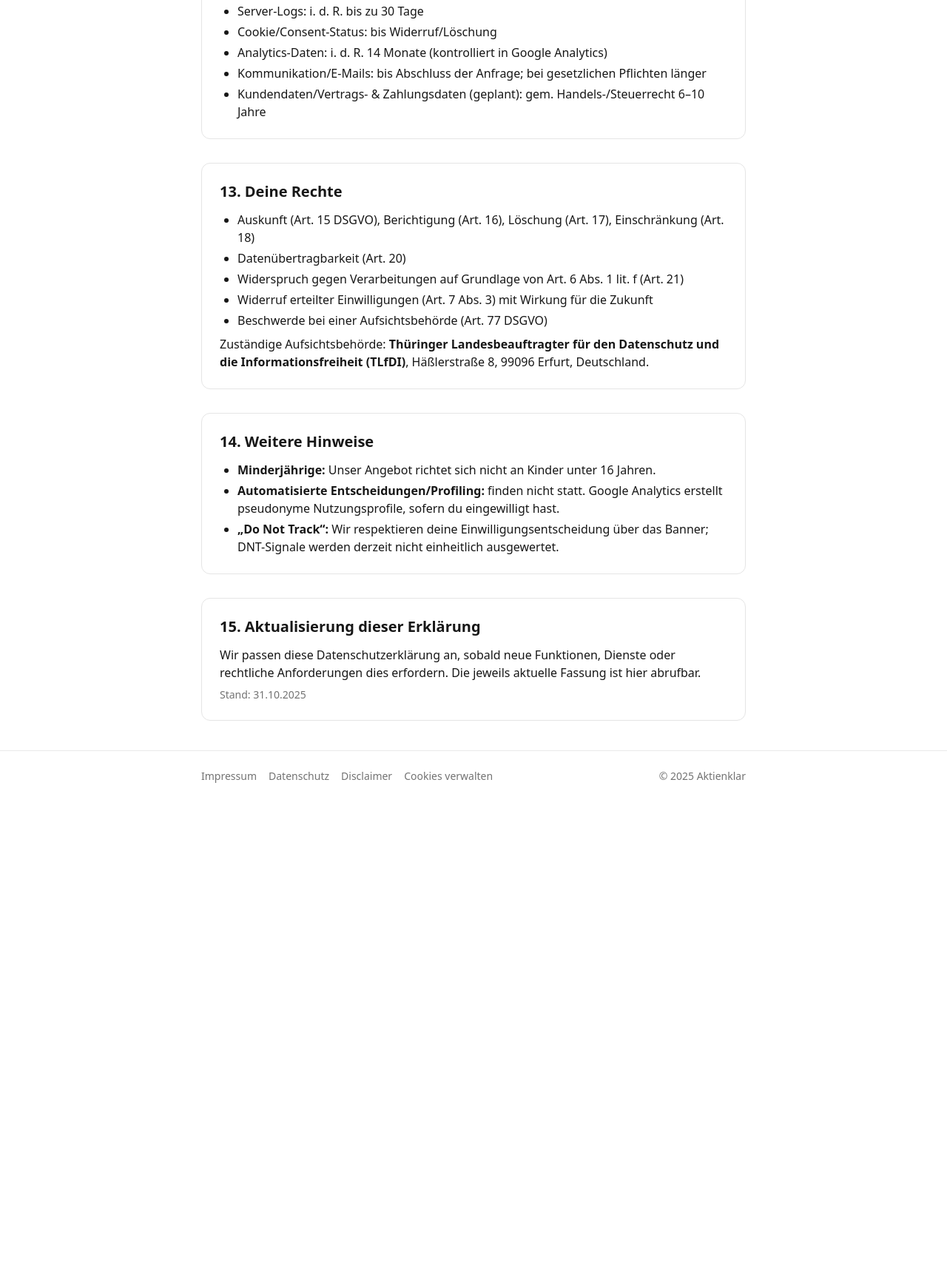
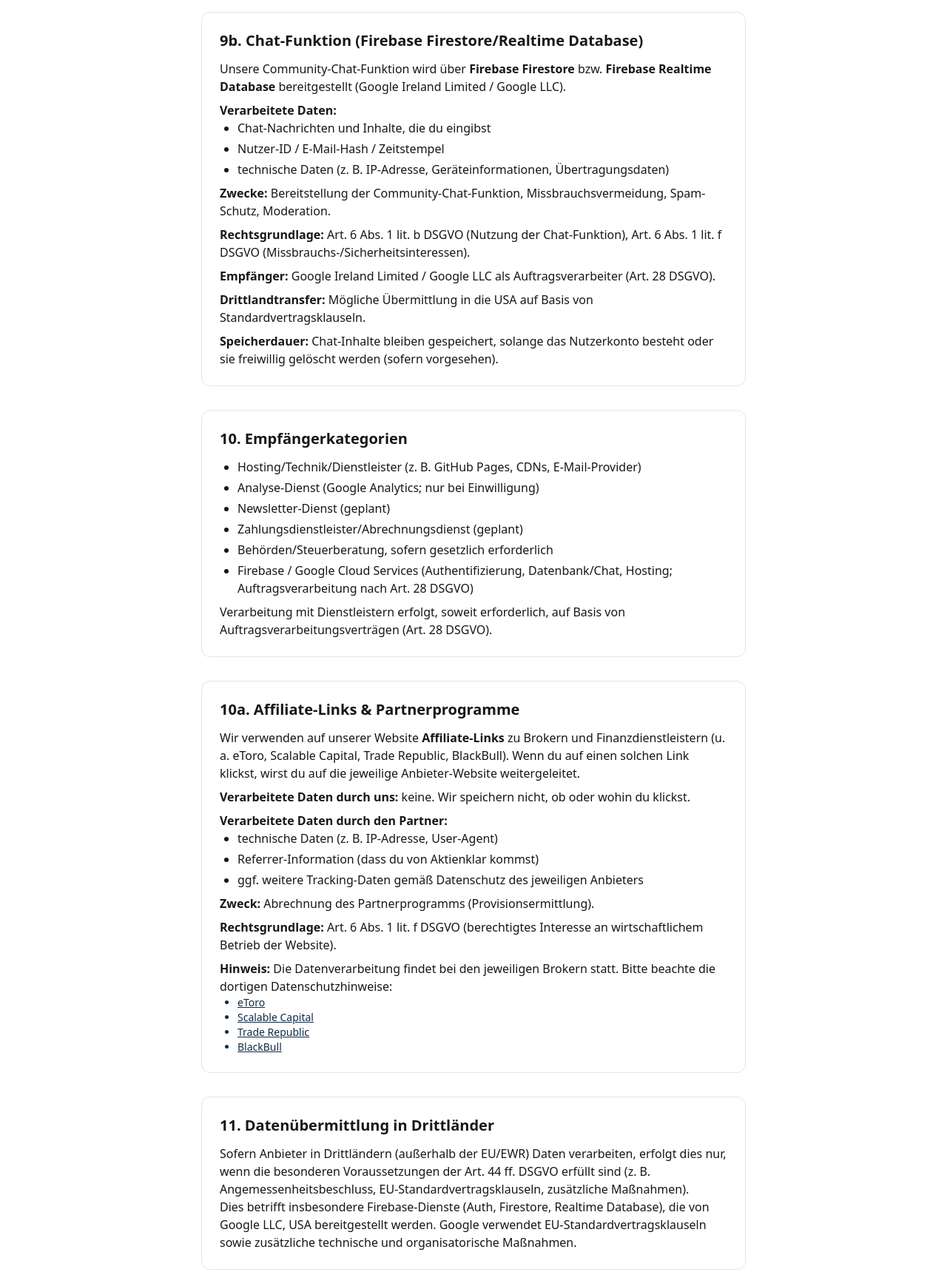
Before and after one commit to Aktienklar/Aktienklar, a website: page datenschutz.html in a window 1280 px wide. Shown: the part 3871-5590 px from the top of the page at 74% size. Before the commit the page ends 4954 px from the top, so only its background shows below. Drawn offline with nearby package versions, Linux system fonts and the light colour scheme.

Commit message:
Update datenschutz.html

```diff
--- a/datenschutz.html
+++ b/datenschutz.html
@@ -131,6 +131,54 @@
         <p>Bei Kontaktaufnahme (z. B. per E-Mail) verarbeiten wir deine Angaben zur Bearbeitung der Anfrage. Rechtsgrundlagen: Art. 6 Abs. 1 lit. f DSGVO (berechtigtes Interesse an effizienter Kommunikation); bei Vertragsbezug Art. 6 Abs. 1 lit. b DSGVO. Speicherfrist: abhängig vom Anliegen; bei gesetzlichen Aufbewahrungspflichten entsprechend länger.</p>
       </section>
 
+
+<!-- 9a. Benutzerkonten & Anmeldung (Firebase Authentication) -->
+      <section class="rounded-xl border border-neutral-200 p-6">
+  <h2 class="text-xl font-semibold mb-3">9a. Benutzerkonten & Anmeldung (Firebase Authentication)</h2>
+  <p>Für die Erstellung eines kostenlosen Benutzerkontos nutzen wir <strong>Firebase Authentication</strong>, einen Dienst der Google LLC (1600 Amphitheatre Parkway, Mountain View, CA 94043, USA) bzw. Google Ireland Limited (Gordon House, Barrow Street, Dublin 4, Irland).</p>
+
+  <p class="mt-2"><strong>Verarbeitete Daten:</strong></p>
+  <ul class="list-disc pl-6 space-y-1">
+    <li>E-Mail-Adresse</li>
+    <li>gewähltes Passwort (verschlüsselt gespeichert; wir haben keinen Zugriff darauf)</li>
+    <li>technische Protokolldaten (z. B. IP-Adresse, Geräteinformationen, Zeitpunkt der Registrierung/Anmeldung)</li>
+  </ul>
+
+  <p class="mt-2"><strong>Zweck:</strong> Bereitstellung eines Nutzerkontos, Zugriffsverwaltung für Community/Chat, Authentifizierung.</p>
+
+  <p class="mt-2"><strong>Rechtsgrundlage:</strong> Art. 6 Abs. 1 lit. b DSGVO (Vertrag/Anbahnung).</p>
+
+  <p class="mt-2"><strong>Empfänger:</strong> Google Ireland Limited / Google LLC als Auftragsverarbeiter gemäß Art. 28 DSGVO.</p>
+
+  <p class="mt-2"><strong>Drittlandtransfer:</strong> Es kann zu Übermittlungen in die USA kommen. Google stützt diese auf EU-Standardvertragsklauseln sowie zusätzliche Schutzmaßnahmen.</p>
+
+  <p class="mt-2"><strong>Speicherdauer:</strong> Solange dein Konto besteht. Nach Löschung werden die Daten gemäß Googles Löschfristen entfernt.</p>
+</section>
+
+  <!-- 9b. Chat-Funktion (Firebase Database / Firestore) -->
+
+      <section class="rounded-xl border border-neutral-200 p-6">
+  <h2 class="text-xl font-semibold mb-3">9b. Chat-Funktion (Firebase Firestore/Realtime Database)</h2>
+  <p>Unsere Community-Chat-Funktion wird über <strong>Firebase Firestore</strong> bzw. <strong>Firebase Realtime Database</strong> bereitgestellt (Google Ireland Limited / Google LLC).</p>
+
+  <p class="mt-2"><strong>Verarbeitete Daten:</strong></p>
+  <ul class="list-disc pl-6 space-y-1">
+    <li>Chat-Nachrichten und Inhalte, die du eingibst</li>
+    <li>Nutzer-ID / E-Mail-Hash / Zeitstempel</li>
+    <li>technische Daten (z. B. IP-Adresse, Geräteinformationen, Übertragungsdaten)</li>
+  </ul>
+
+  <p class="mt-2"><strong>Zwecke:</strong> Bereitstellung der Community-Chat-Funktion, Missbrauchsvermeidung, Spam-Schutz, Moderation.</p>
+
+  <p class="mt-2"><strong>Rechtsgrundlage:</strong> Art. 6 Abs. 1 lit. b DSGVO (Nutzung der Chat-Funktion), Art. 6 Abs. 1 lit. f DSGVO (Missbrauchs-/Sicherheitsinteressen).</p>
+
+  <p class="mt-2"><strong>Empfänger:</strong> Google Ireland Limited / Google LLC als Auftragsverarbeiter (Art. 28 DSGVO).</p>
+
+  <p class="mt-2"><strong>Drittlandtransfer:</strong> Mögliche Übermittlung in die USA auf Basis von Standardvertragsklauseln.</p>
+
+  <p class="mt-2"><strong>Speicherdauer:</strong> Chat-Inhalte bleiben gespeichert, solange das Nutzerkonto besteht oder sie freiwillig gelöscht werden (sofern vorgesehen).</p>
+</section>
+
       <!-- 10 Empfänger/Kategorien -->
       <section class="rounded-xl border border-neutral-200 p-6">
         <h2 class="text-xl font-semibold mb-3">10. Empfängerkategorien</h2>
@@ -140,14 +188,47 @@
           <li>Newsletter-Dienst (geplant)</li>
           <li>Zahlungsdienstleister/Abrechnungsdienst (geplant)</li>
           <li>Behörden/Steuerberatung, sofern gesetzlich erforderlich</li>
+          <li>Firebase / Google Cloud Services (Authentifizierung, Datenbank/Chat, Hosting; Auftragsverarbeitung nach Art. 28 DSGVO)</li>
+
         </ul>
         <p class="mt-2">Verarbeitung mit Dienstleistern erfolgt, soweit erforderlich, auf Basis von Auftragsverarbeitungsverträgen (Art. 28 DSGVO).</p>
       </section>
+
+
+<!-- 10a. Affiliate-Programme & Partnerlinks -->
+
+      <section class="rounded-xl border border-neutral-200 p-6">
+  <h2 class="text-xl font-semibold mb-3">10a. Affiliate-Links & Partnerprogramme</h2>
+  <p>Wir verwenden auf unserer Website <strong>Affiliate-Links</strong> zu Brokern und Finanzdienstleistern (u. a. eToro, Scalable Capital, Trade Republic, BlackBull). Wenn du auf einen solchen Link klickst, wirst du auf die jeweilige Anbieter-Website weitergeleitet.</p>
+
+  <p class="mt-2"><strong>Verarbeitete Daten durch uns:</strong> keine. Wir speichern nicht, ob oder wohin du klickst.</p>
+
+  <p class="mt-2"><strong>Verarbeitete Daten durch den Partner:</strong></p>
+  <ul class="list-disc pl-6 space-y-1">
+    <li>technische Daten (z. B. IP-Adresse, User-Agent)</li>
+    <li>Referrer-Information (dass du von Aktienklar kommst)</li>
+    <li>ggf. weitere Tracking-Daten gemäß Datenschutz des jeweiligen Anbieters</li>
+  </ul>
+
+  <p class="mt-2"><strong>Zweck:</strong> Abrechnung des Partnerprogramms (Provisionsermittlung).</p>
+
+  <p class="mt-2"><strong>Rechtsgrundlage:</strong> Art. 6 Abs. 1 lit. f DSGVO (berechtigtes Interesse an wirtschaftlichem Betrieb der Website).</p>
+
+  <p class="mt-2"><strong>Hinweis:</strong> Die Datenverarbeitung findet bei den jeweiligen Brokern statt. Bitte beachte die dortigen Datenschutzhinweise:</p>
+  <ul class="list-disc pl-6 text-sm text-[#0E2A47] underline">
+    <li><a href="https://www.etoro.com/" target="_blank">eToro</a></li>
+    <li><a href="https://de.scalable.capital/" target="_blank">Scalable Capital</a></li>
+    <li><a href="https://traderepublic.com/" target="_blank">Trade Republic</a></li>
+    <li><a href="https://blackbull.com/" target="_blank">BlackBull</a></li>
+  </ul>
+</section>
 
       <!-- 11 Drittland -->
       <section class="rounded-xl border border-neutral-200 p-6">
         <h2 class="text-xl font-semibold mb-3">11. Datenübermittlung in Drittländer</h2>
         <p>Sofern Anbieter in Drittländern (außerhalb der EU/EWR) Daten verarbeiten, erfolgt dies nur, wenn die besonderen Voraussetzungen der Art. 44 ff. DSGVO erfüllt sind (z. B. Angemessenheitsbeschluss, EU-Standardvertragsklauseln, zusätzliche Maßnahmen).</p>
+        <p>Dies betrifft insbesondere Firebase-Dienste (Auth, Firestore, Realtime Database), die von Google LLC, USA bereitgestellt werden. Google verwendet EU-Standardvertragsklauseln sowie zusätzliche technische und organisatorische Maßnahmen.</p>
+
       </section>
 
       <!-- 12 Speicherfristen -->
```
